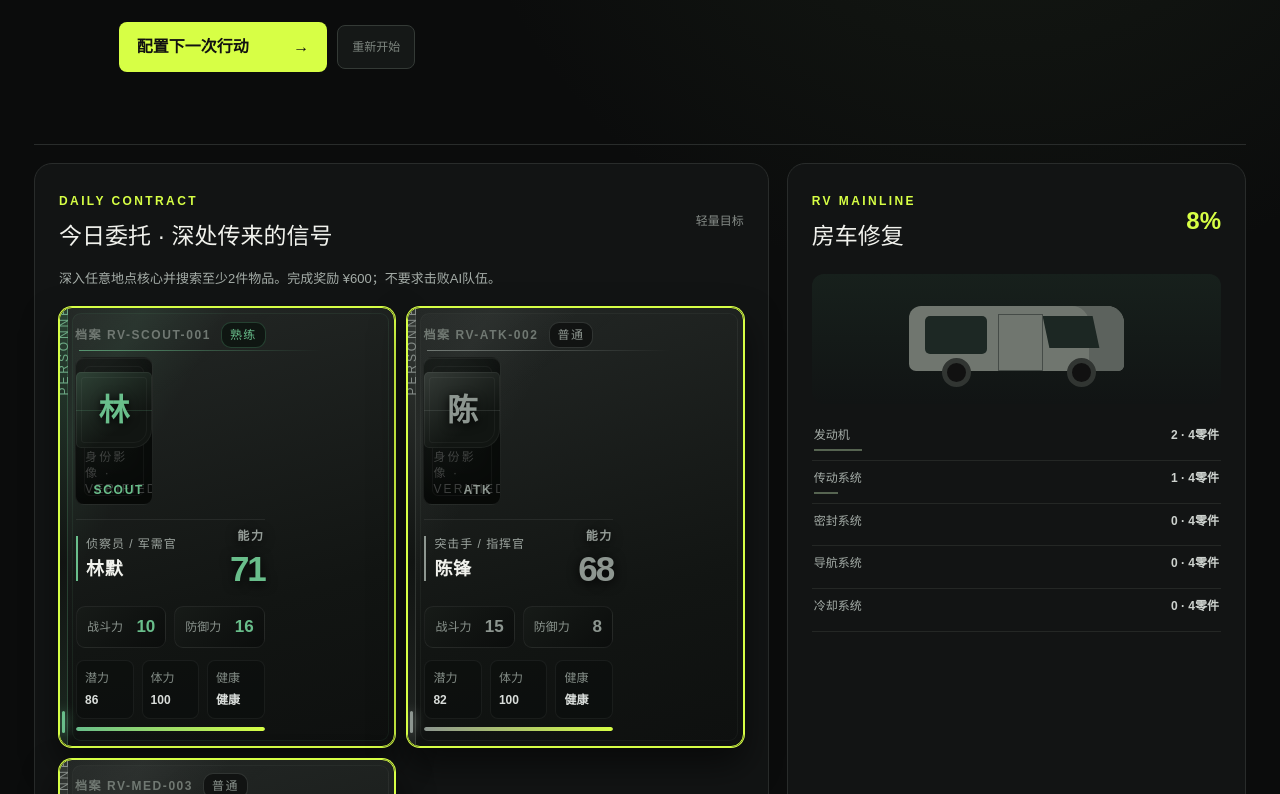
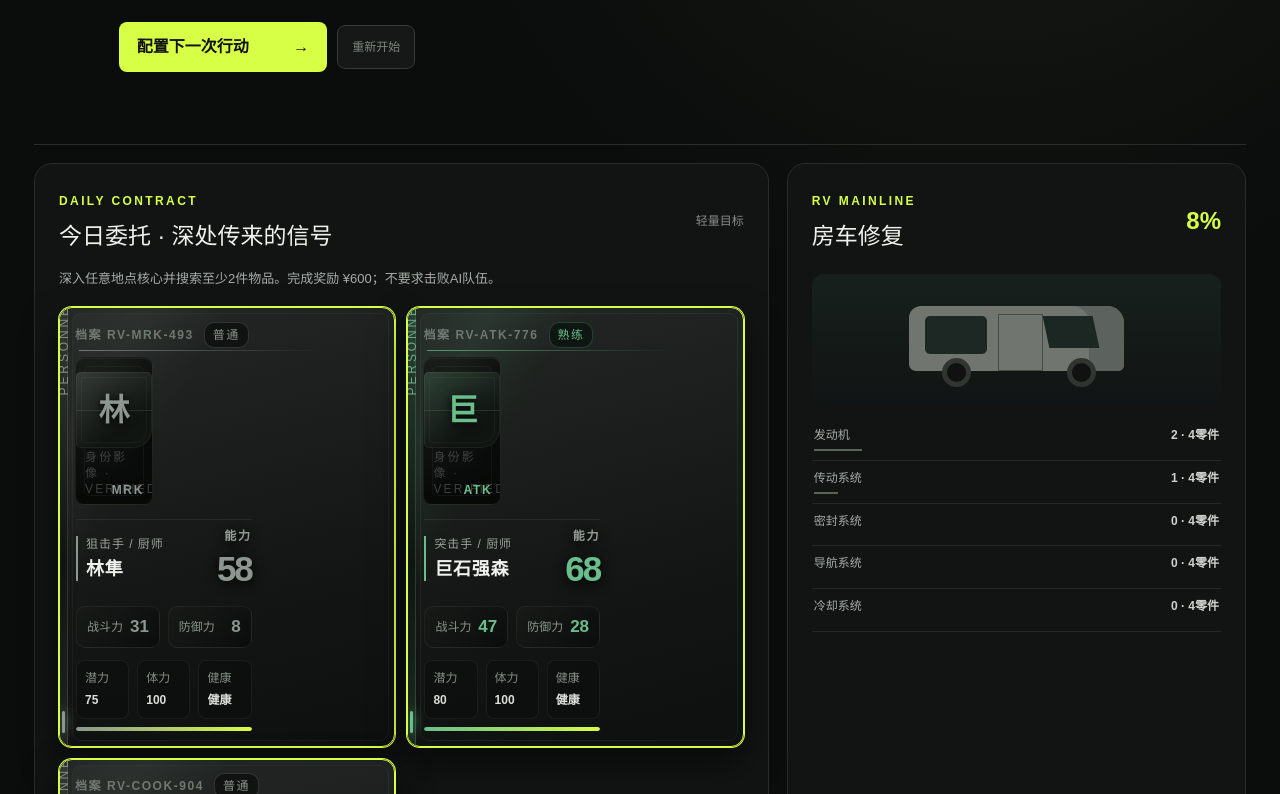
Before and after one commit to congdixiao-cloud/last-ten-seats, a React (Vite) app: page / in a window 1280 px wide. Shown: the part 466-1260 px from the top of the page. Built offline with nearby package versions, Linux system fonts and the light colour scheme.

Commit message:
Randomize starting survivor crew

```diff
--- a/app/page.tsx
+++ b/app/page.tsx
@@ -303,8 +303,7 @@ function pickRelationship(seed: number, ownedNames: string[]) {
   return pool[Math.floor(seeded(seed * 1.77 + 31) * pool.length)];
 }
 function survivorQuality(roll: number): Quality { return roll < .56 ? "普通" : roll < .83 ? "熟练" : roll < .94 ? "精英" : roll < .99 ? "名家" : "传奇"; }
-function generateSurvivorCandidates(ownedNames: string[]) {
-  const count = 1 + Math.floor(Math.random() * 3);
+function generateSurvivors(count: number, ownedNames: string[]) {
   const picked: Crew[] = [];
   for (let index = 0; index < count; index++) {
     const quality = survivorQuality(Math.random());
@@ -316,6 +315,23 @@ function generateSurvivorCandidates(ownedNames: string[]) {
     if (person) picked.push({ ...person, id: Date.now() + index + Math.floor(Math.random() * 100000), stamina: 100, health: "健康", gear: { 武器: "无", 防具: "无", 头盔: "无", 背包: "无", 特殊: "无" } });
   }
   return picked;
+}
+function generateSurvivorCandidates(ownedNames: string[]) {
+  return generateSurvivors(1 + Math.floor(Math.random() * 3), ownedNames);
+}
+function generateStartingCrew() {
+  return generateSurvivors(3, []);
+}
+function assignCrewToStations(members: Crew[]) {
+  const assignments: (number | null)[] = Array(rvStations.length).fill(null);
+  members.forEach(person => {
+    const registered = rvStations.findIndex((station, index) => station.role === person.role && assignments[index] === null);
+    const familiar = rvStations.findIndex((station, index) => station.role === person.subRole && assignments[index] === null);
+    const available = assignments.findIndex(id => id === null);
+    const target = registered >= 0 ? registered : familiar >= 0 ? familiar : available;
+    if (target >= 0) assignments[target] = person.id;
+  });
+  return assignments;
 }
 function pickGrade(seed: number, zone: number, place: number, market = false) {
   const fieldWeights = [
@@ -646,11 +662,18 @@ export default function Home() {
   ];
 
   useEffect(() => {
+    const startFreshGame = () => {
+      const startingCrew = generateStartingCrew();
+      setCrew(startingCrew);
+      setSelectedCrew(startingCrew[0]?.id ?? 0);
+      setExpedition(startingCrew.map(person => person.id));
+      setSeatAssignments(assignCrewToStations(startingCrew));
+    };
     try {
       const raw = window.localStorage.getItem(LOCAL_SAVE_KEY);
-      if (!raw) return;
+      if (!raw) { startFreshGame(); return; }
       const saved = JSON.parse(raw) as GameSave;
-      if (saved.version !== 1 || !saved.state || !Array.isArray(saved.state.crew) || !Number.isFinite(saved.state.day)) return;
+      if (saved.version !== 1 || !saved.state || !Array.isArray(saved.state.crew) || !Number.isFinite(saved.state.day)) { startFreshGame(); return; }
       const state = saved.state;
       const restoredCrew = state.crew.map((person, index) => normalizeCrewCombat(person, index));
       setTab(state.tab); setMode(state.mode); setDay(state.day); setCrew(restoredCrew); setSelectedCrew(state.selectedCrew);
@@ -667,6 +690,7 @@ export default function Home() {
       setSearchingId(null); setSearchProgress(0); setDraggedLoot(null); setBattle(false); setExtracting(0); setSelectedRaidItem(null);
     } catch {
       // 损坏或旧格式的存档不会阻止游戏启动；下一次有效状态变化会覆盖它。
+      startFreshGame();
     } finally {
       setSaveReady(true);
     }
```
